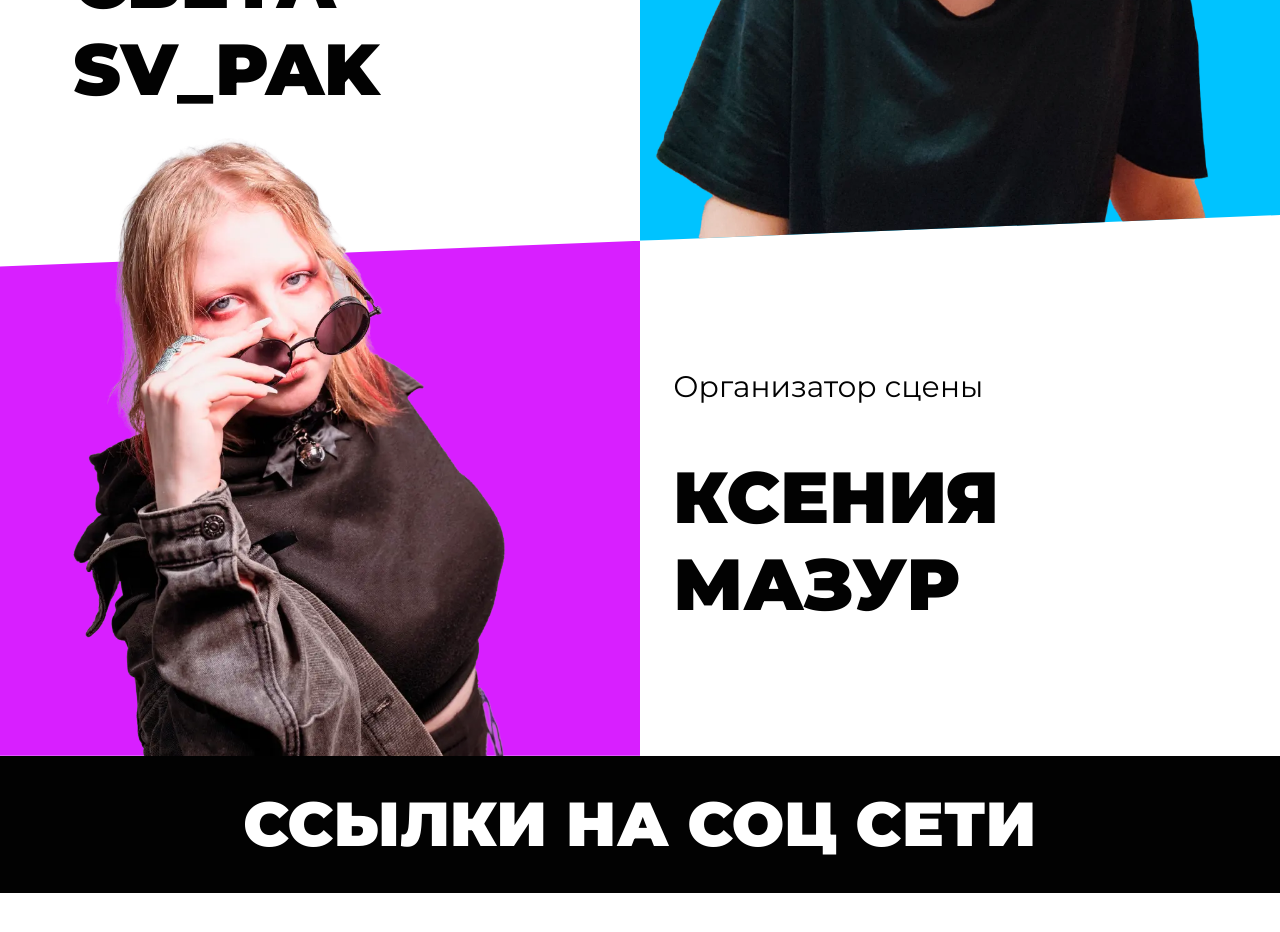
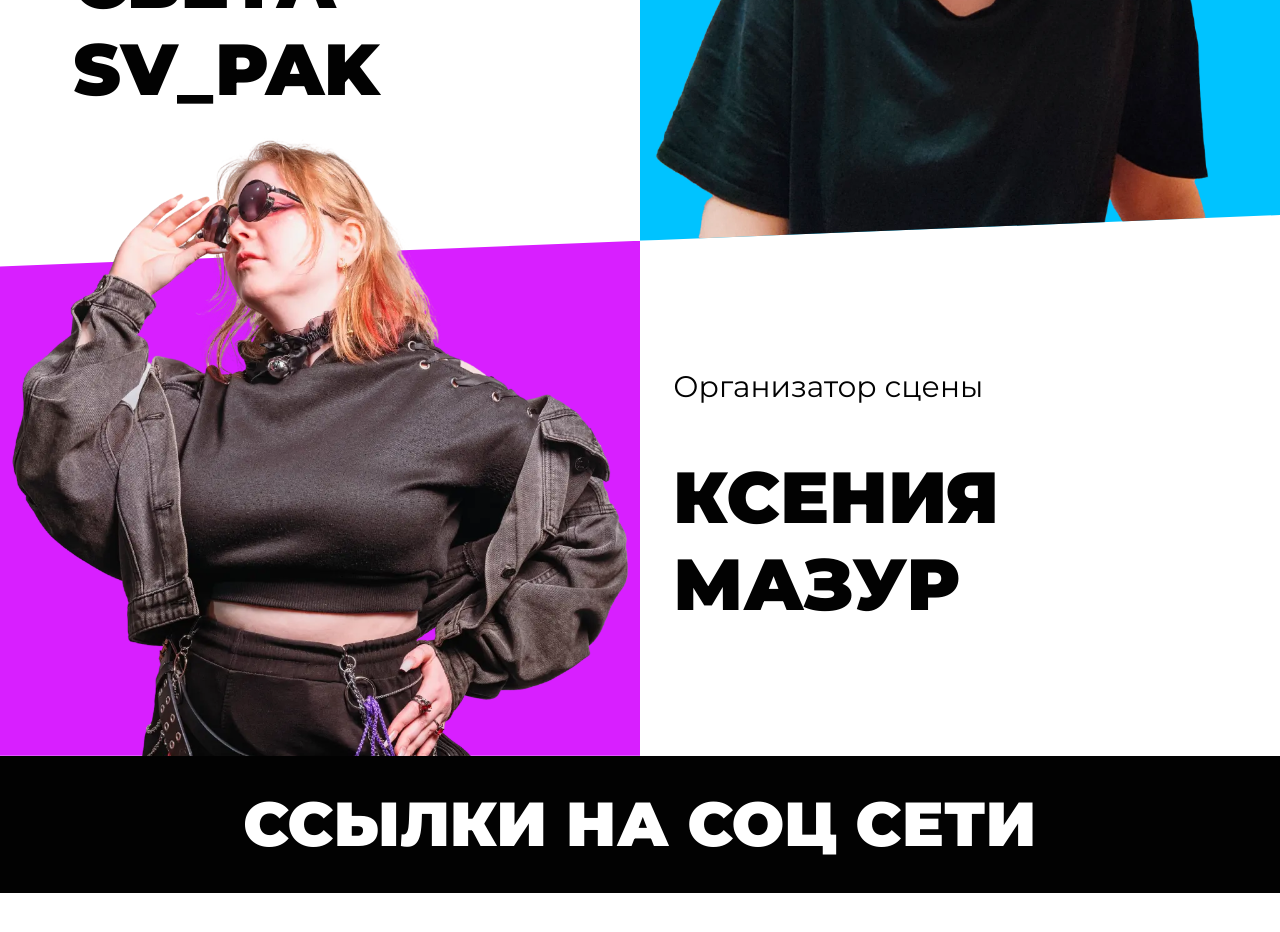
Before and after one commit to MixelTeWork/indiecon, a SvelteKit app: page /about in a window 1280 px wide. Shown: the part 3280-4212 px from the top of the page. Built offline with nearby package versions, Linux system fonts and the light colour scheme; no server answers.

Commit message:
update team\ksenia.webp

```diff
--- a/src/routes/(index)/Organizers.svelte
+++ b/src/routes/(index)/Organizers.svelte
@@ -7,7 +7,7 @@
 		{ id: "p2", name: "САВВАТИЙ SAVVATOZ", bg: "#ff3f25", img: "/imgs/team/savvatiy.webp" },
 		{ id: "p3", name: "MINI WOLFI", bg: "#ffbf00", img: "/imgs/team/wolfi.webp" },
 		{ id: "p4", name: "МИША UVB", bg: "#000000", img: "/imgs/team/misha.webp" },
-		{ id: "p5", name: "КСЕНИЯ МАЗУР", bg: "#d81fff", img: "/imgs/team/ksenia_v2.webp" },
+		{ id: "p5", name: "КСЕНИЯ МАЗУР", bg: "#d81fff", img: "/imgs/team/ksenia_v3.webp" },
 		{ id: "p6", name: "СВЕТА SV_PAK", bg: "#00c3ff", img: "/imgs/team/sveta.webp" },
 	];
 </script>
--- a/src/routes/about/Organizers.svelte
+++ b/src/routes/about/Organizers.svelte
@@ -36,7 +36,7 @@
 			name: "КСЕНИЯ МАЗУР",
 			role: "Организатор сцены",
 			bg: "#D81FFF",
-			image: "/imgs/team/ksenia_v2.webp",
+			image: "/imgs/team/ksenia_v3.webp",
 		},
 	];
 </script>
```
Also changed, not shown: static/imgs/team/ksenia_v2.webp (deleted), static/imgs/team/ksenia_v3.webp (added).
